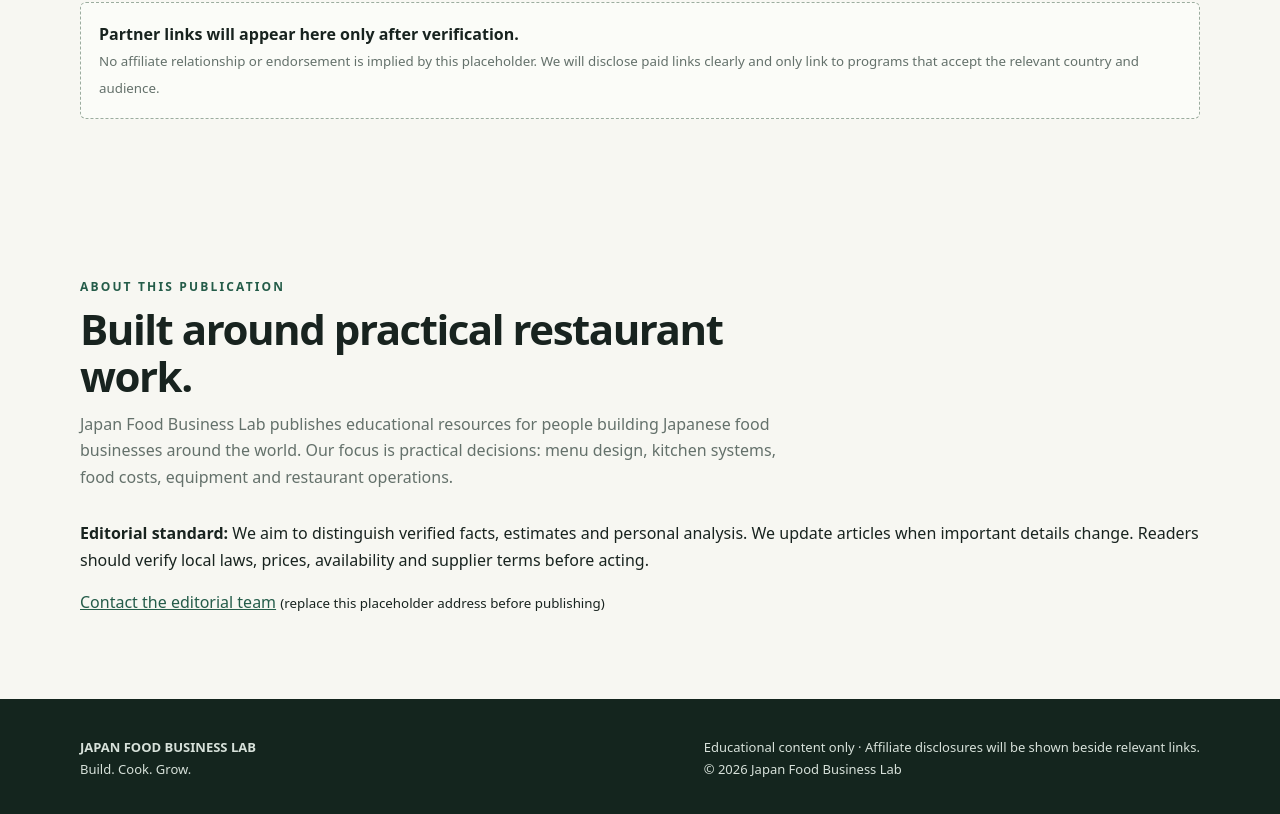
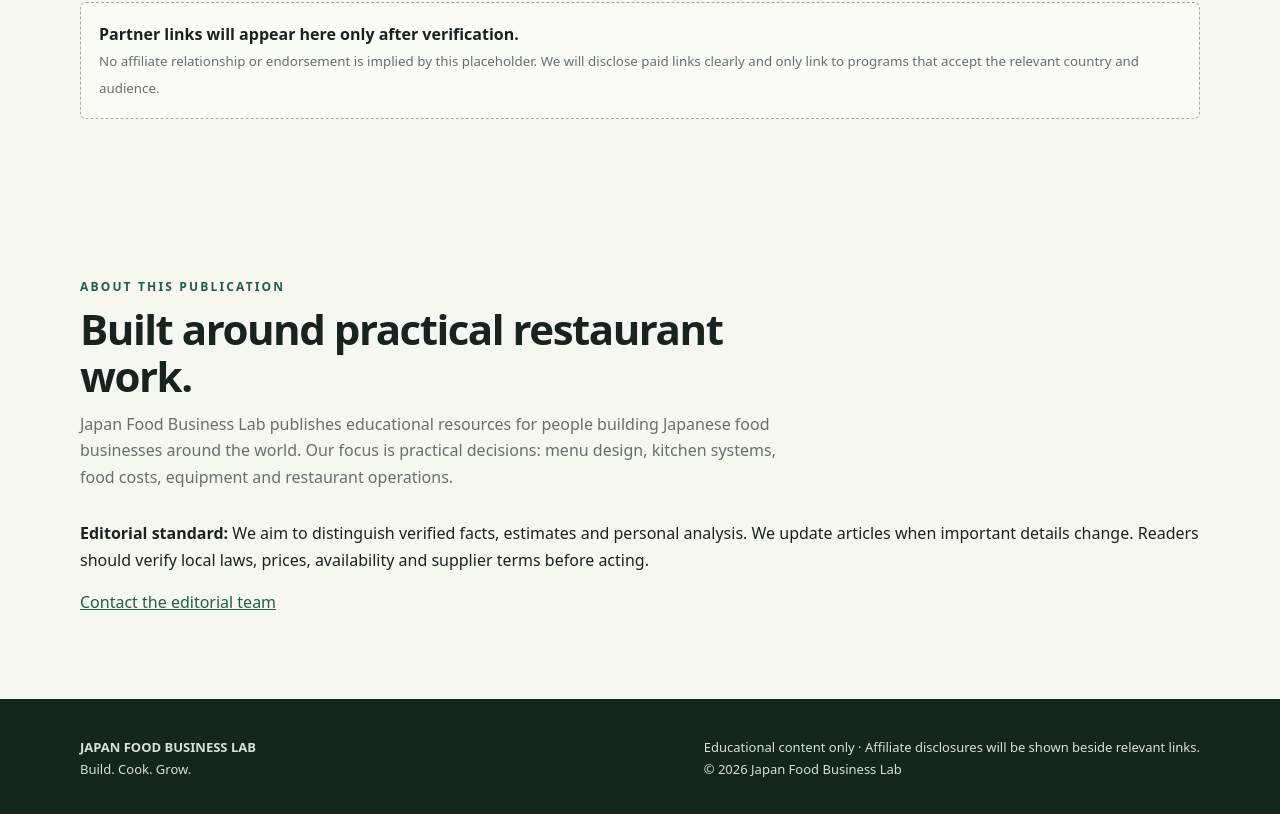
Before and after one commit to YAH-MAN420/japan-food-business-lab, a plain HTML site: page index.html in a window 1280 px wide. Shown: the part 5088-5902 px from the top of the page. Drawn offline with Linux system fonts and the light colour scheme.

Commit message:
Add files via upload

```diff
--- a/index.html
+++ b/index.html
@@ -113,7 +113,7 @@ footer{background:#14251e;color:#d7e1da;padding:38px 0;font-size:13px}footer a{c
 <section id="about"><div class="wrap">
 <div class="section-head"><div class="eyebrow">About this publication</div><h2>Built around practical restaurant work.</h2><p>Japan Food Business Lab publishes educational resources for people building Japanese food businesses around the world. Our focus is practical decisions: menu design, kitchen systems, food costs, equipment and restaurant operations.</p></div>
 <p><strong>Editorial standard:</strong> We aim to distinguish verified facts, estimates and personal analysis. We update articles when important details change. Readers should verify local laws, prices, availability and supplier terms before acting.</p>
-<p><a href="mailto:hello@example.com">Contact the editorial team</a> <small>(replace this placeholder address before publishing)</small></p>
+<p><a href="mailto:japanfoodbusinesslab@gmail.com">Contact the editorial team</a></p>
 </div></section>
 </main>
 <footer><div class="wrap footrow"><div><strong>JAPAN FOOD BUSINESS LAB</strong><br>Build. Cook. Grow.</div><div>Educational content only · Affiliate disclosures will be shown beside relevant links.<br>© 2026 Japan Food Business Lab</div></div></footer>
```
